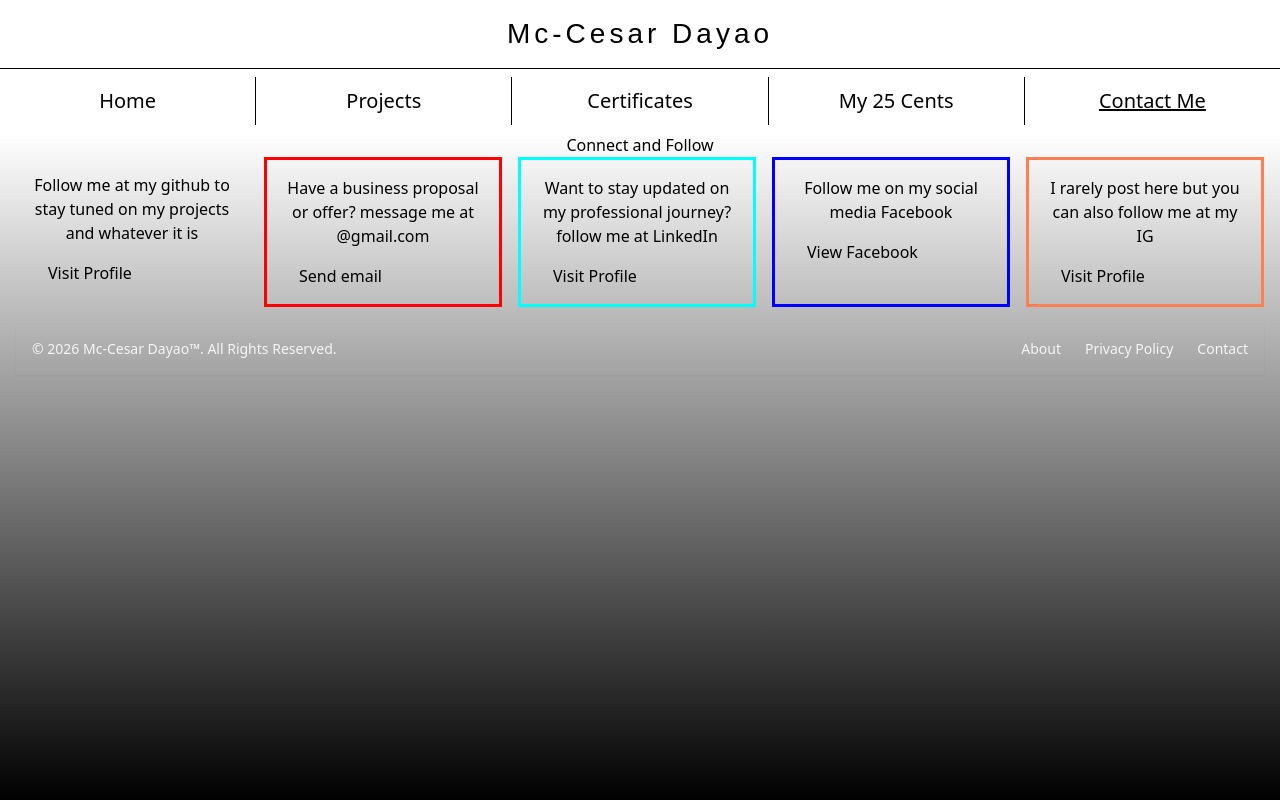
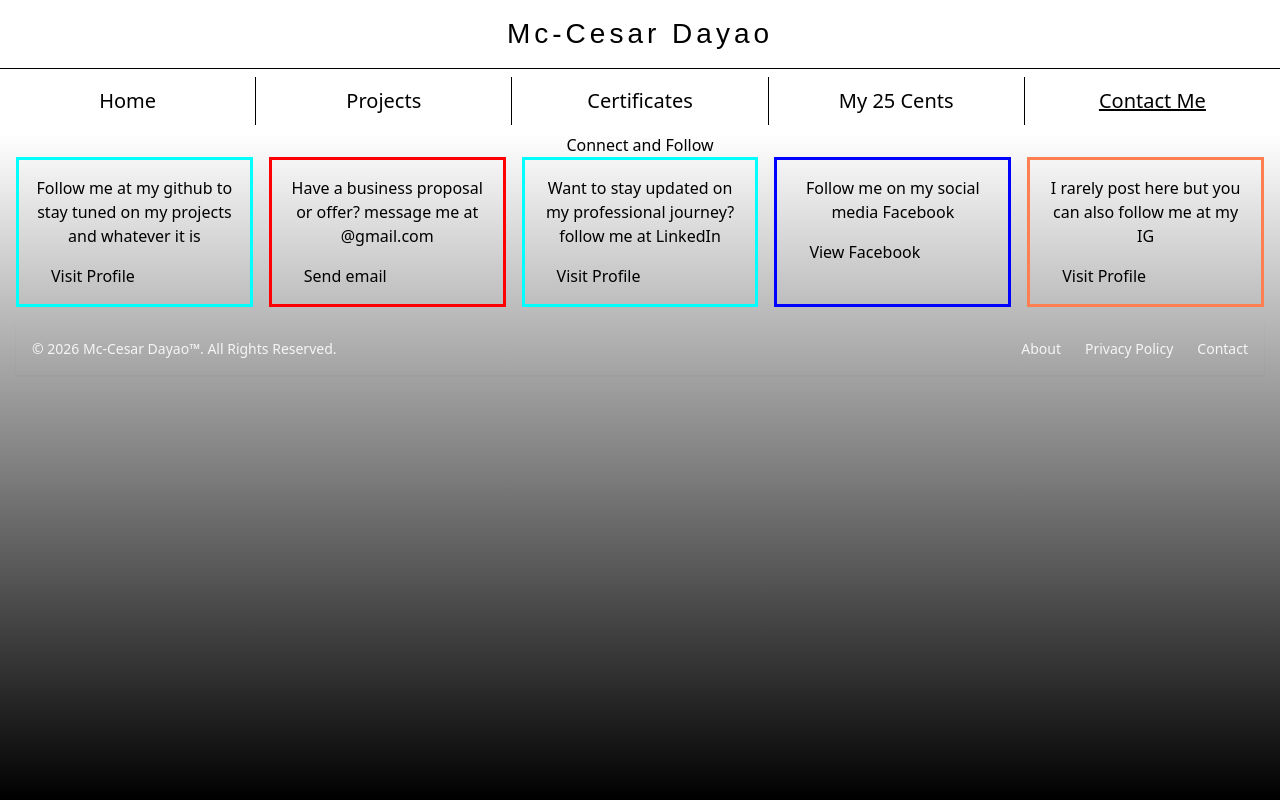
Before and after one commit to MC-dev-web/Portfolio, an Angular app: page /contact in a window 1280 px wide. Built offline with nearby package versions, Linux system fonts and the light colour scheme.

Commit message:
updated links

```diff
--- a/src/app/contact/contact.css
+++ b/src/app/contact/contact.css
@@ -6,8 +6,11 @@ mat-card{
     text-align: center;
     margin-left:1rem;
 }
+.github{
+    border: solid;
+    border-color: aqua;
+}
 .gmail{
-    /* background-image:linear-gradient(175deg, red,transparent); */
     border: solid;
     border-color: red;
     border-radius: 2px, 2, 2px ,2;
--- a/src/app/contact/contact.html
+++ b/src/app/contact/contact.html
@@ -39,7 +39,7 @@
     </mat-card-content>
 
     <mat-card-actions>
-        <a matButton="filled" href="https://www.facebook.com/" target="_blank" rel="noreferrer" > View Facebook</a>
+        <a matButton="filled" href="https://www.facebook.com/mccesar.dayao/" target="_blank" rel="noreferrer" > View Facebook</a>
     </mat-card-actions>
 </mat-card>
 
@@ -49,7 +49,7 @@
     </mat-card-content>
 
     <mat-card-actions>
-            <a matButton="filled" href="https://www.instagram.com" target="_blank" rel="noreferrer" > Visit Profile </a>
+            <a matButton="filled" href="https://www.instagram.com/mc__cesar/" target="_blank" rel="noreferrer" > Visit Profile </a>
     </mat-card-actions>
 </mat-card>
 
```
